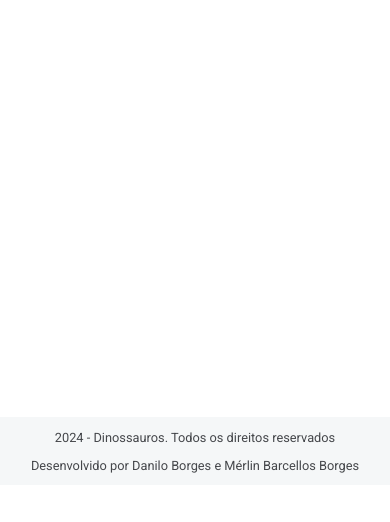
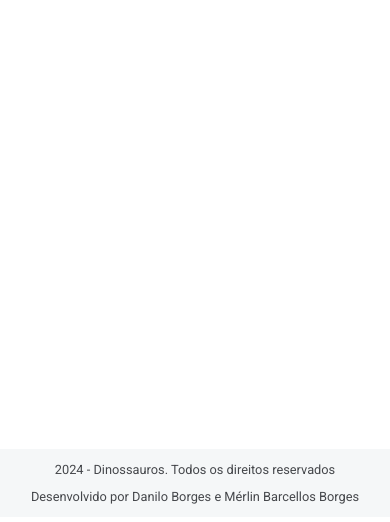
Before and after one commit to odaniloborges/googlessauros, a plain HTML site: page index.html in a window 390 px wide. Shown: the part 322-844 px from the top of the page. Drawn offline with Linux system fonts and the light colour scheme; a web font is replaced by a local one.

Commit message:
Update style footer mobile.css

```diff
--- a/style.css
+++ b/style.css
@@ -243,7 +243,7 @@ body {
         text-align: center; /* Alinha o texto ao centro */
         padding: 0; /* Espaçamento interno */
         width: 100%; /* Largura total da página */
-        position: relative; /* Posiciona o rodapé */
+        position: absolute; /* Posiciona o rodapé */
         bottom: 0; /* Alinha ao fundo da página */
         font-size: 0.8rem; /* Tamanho da fonte */
         margin: 0.3rem 0; /* Margem acima e abaixo */
```
